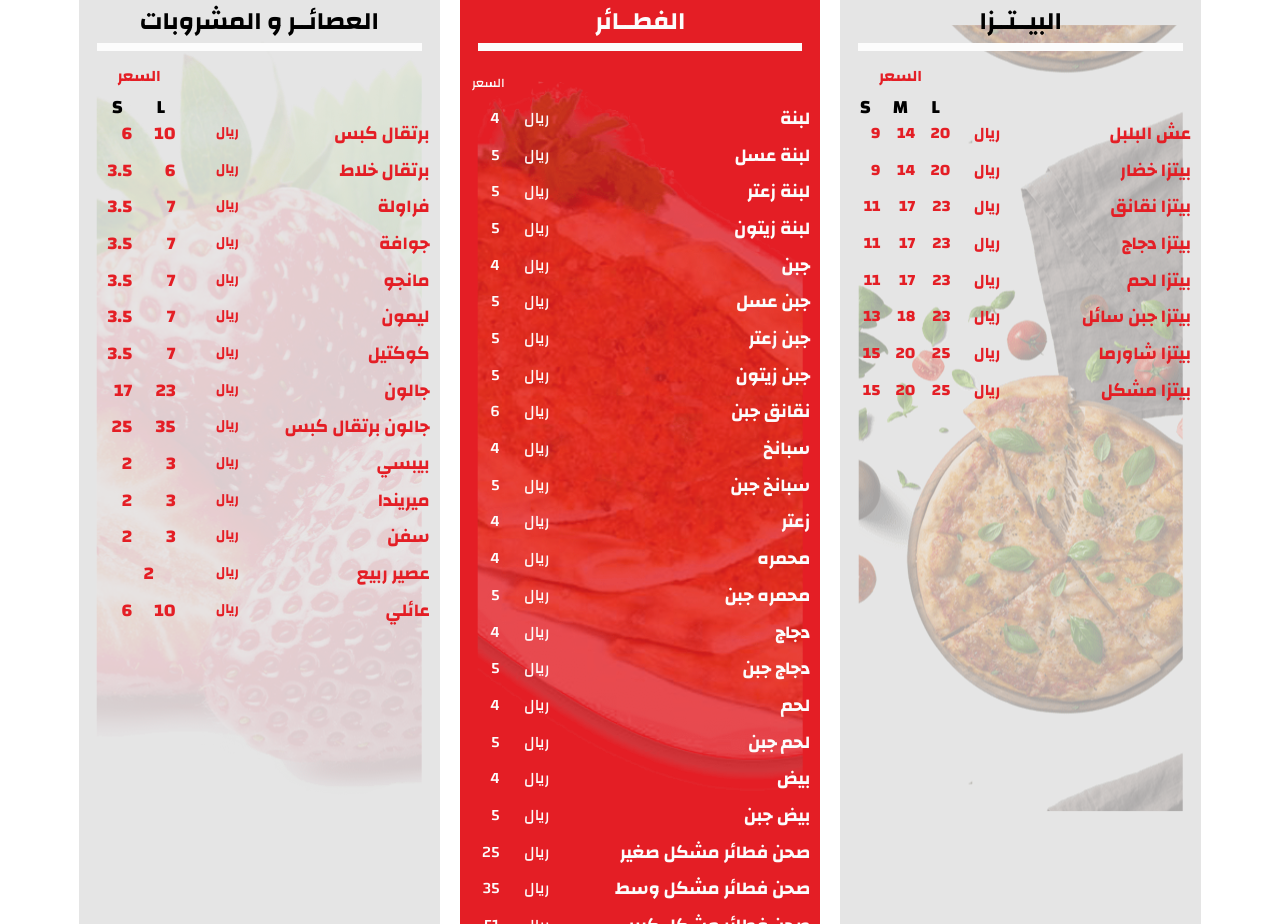
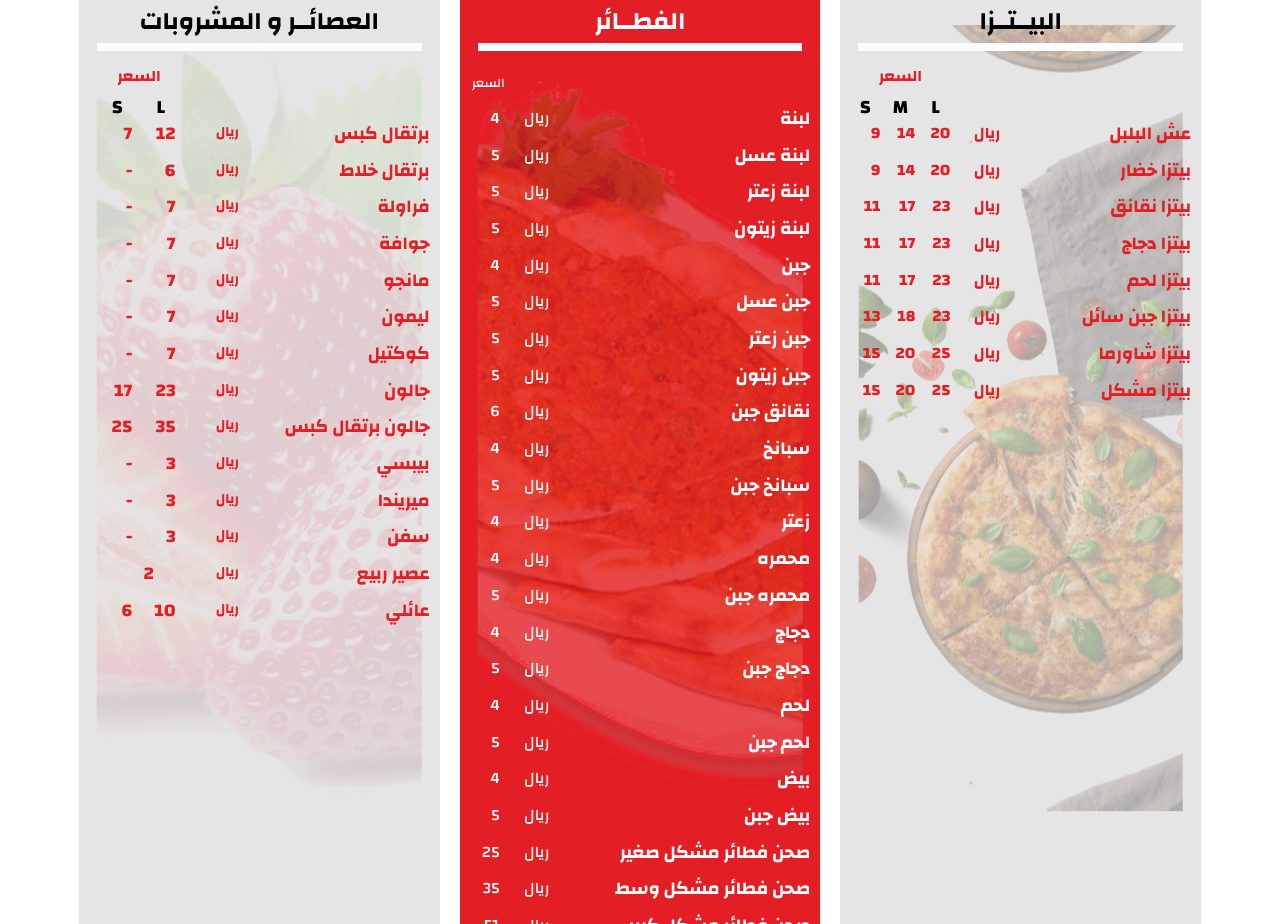
Before and after one commit to OshihRestaurant/Oshih_Restaurant, a plain HTML site: page index.html in a window 1280 px wide. Shown: the part 1680-2604 px from the top of the page. Drawn offline with Linux system fonts and the light colour scheme.

Commit message:
Update index.html

```diff
--- a/index.html
+++ b/index.html
@@ -740,8 +740,8 @@
             <div class="item">
                 <p>برتقال كبس</p>
                 <div class="prices">
-                    <span class="L">10</span>
-                    <span class="S">6</span>
+                    <span class="L">12</span>
+                    <span class="S">7</span>
                 </div>
             </div>
             <!-- End Item -->
@@ -751,7 +751,7 @@
                 <p>برتقال خلاط</p>
                 <div class="prices">
                     <span class="L">6</span>
-                    <span class="S">3.5</span>
+                    <span class="S">-</span>
                 </div>
             </div>
             <!-- End Item -->
@@ -761,7 +761,7 @@
                 <p>فراولة</p>
                 <div class="prices">
                     <span class="L">7</span>
-                    <span class="S">3.5</span>
+                    <span class="S">-</span>
                 </div>
             </div>
             <!-- End Item -->
@@ -771,7 +771,7 @@
                 <p>جوافة</p>
                 <div class="prices">
                     <span class="L">7</span>
-                    <span class="S">3.5</span>
+                    <span class="S">-</span>
                 </div>
             </div>
             <!-- End Item -->
@@ -781,7 +781,7 @@
                 <p>مانجو</p>
                 <div class="prices">
                     <span class="L">7</span>
-                    <span class="S">3.5</span>
+                    <span class="S">-</span>
                 </div>
             </div>
             <!-- End Item -->
@@ -791,7 +791,7 @@
                 <p>ليمون</p>
                 <div class="prices">
                     <span class="L">7</span>
-                    <span class="S">3.5</span>
+                    <span class="S">-</span>
                 </div>
             </div>
             <!-- End Item -->
@@ -801,7 +801,7 @@
                 <p>كوكتيل</p>
                 <div class="prices">
                     <span class="L">7</span>
-                    <span class="S">3.5</span>
+                    <span class="S">-</span>
                 </div>
             </div>
             <!-- End Item -->
@@ -831,7 +831,7 @@
                 <p class="">بيبسي</p>
                 <div class="prices">
                     <span class="L">3</span>
-                    <span class="S">2</span>
+                    <span class="S">-</span>
                 </div>
             </div>
             <!-- End Item -->
@@ -841,7 +841,7 @@
                 <p class="">ميريندا</p>
                 <div class="prices">
                     <span class="L">3</span>
-                    <span class="S">2</span>
+                    <span class="S">-</span>
                 </div>
             </div>
             <!-- End Item -->
@@ -851,7 +851,7 @@
                 <p class="">سفن</p>
                 <div class="prices">
                     <span class="L">3</span>
-                    <span class="S">2</span>
+                    <span class="S">-</span>
                 </div>
             </div>
             <!-- End Item -->
```
